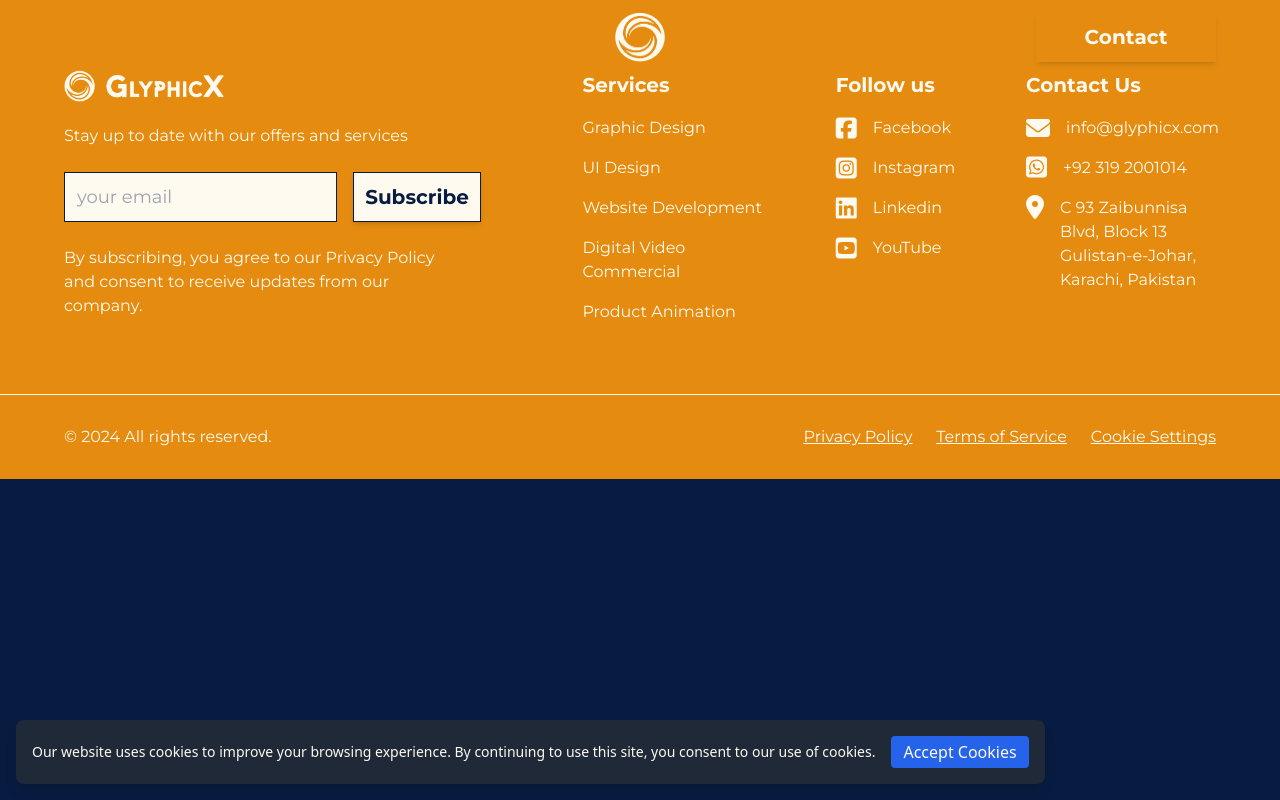
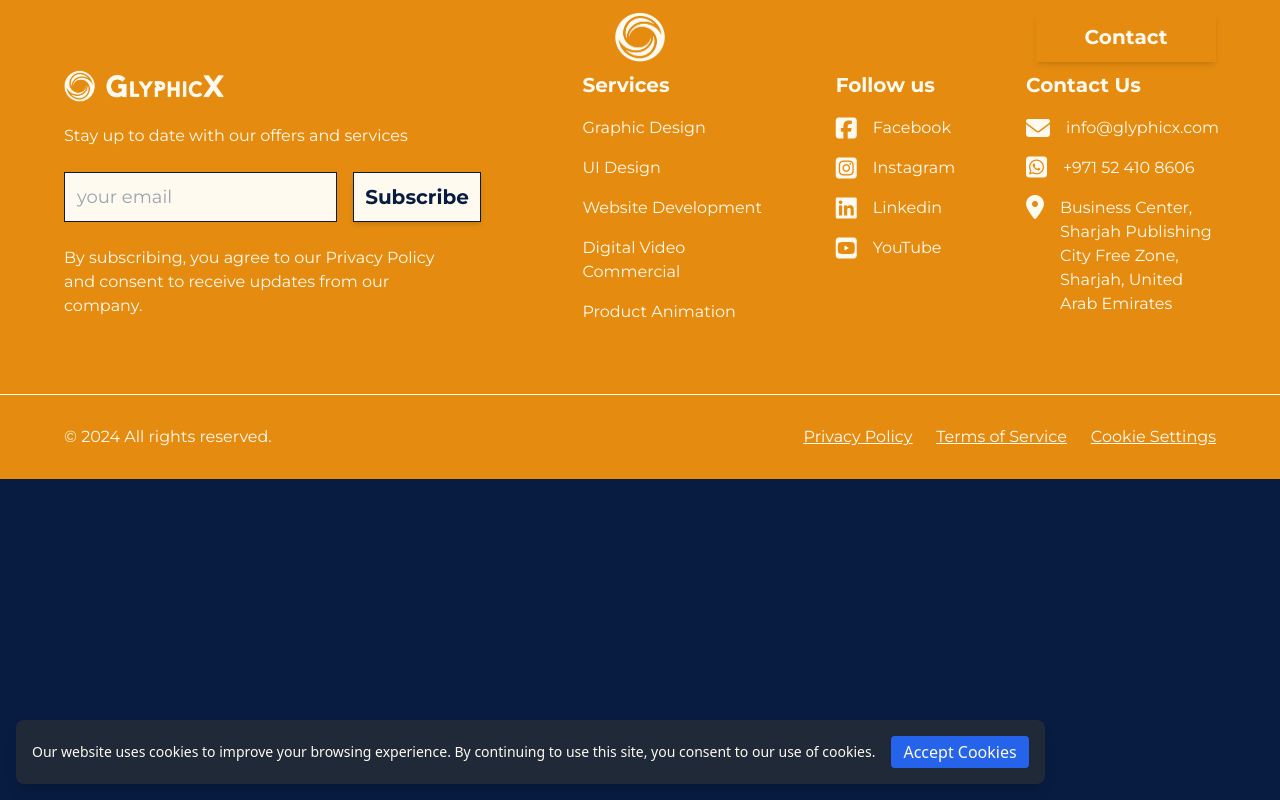
Before and after one commit to Zayan-dev/GlyphicX, a React (Vite) app: page /#/resources in a window 1280 px wide. Built offline with nearby package versions, Linux system fonts and the light colour scheme.

Commit message:
footer update

```diff
--- a/src/components/footer/Footer.jsx
+++ b/src/components/footer/Footer.jsx
@@ -252,7 +252,7 @@ const Footer = () => {
               </div>
             </a>
             <a
-              href="https://wa.me/923192001014"
+              href="https://wa.me/971524108606"
               target="_blank"
               className="para"
             >
@@ -260,11 +260,11 @@ const Footer = () => {
                 <div>
                   <i className="fa-brands fa-square-whatsapp fa-xl"></i>
                 </div>
-                <p className="para">+92 319 2001014</p>
+                <p className="para">+971 52 410 8606</p>
               </div>
             </a>
             <a
-              href="https://www.google.com/maps?q=24.91054099503488,67.13492330610099"
+              href="https://maps.app.goo.gl/hw6sBkvT3p3LtZMH8"
               target="_blank"
               className="para"
             >
@@ -273,8 +273,8 @@ const Footer = () => {
                   <i className="fa-solid fa-location-dot fa-xl"></i>
                 </div>
                 <p className="para">
-                  C 93 Zaibunnisa Blvd, Block 13 Gulistan-e-Johar,
-                  Karachi, Pakistan
+                Business Center, Sharjah Publishing City Free Zone, Sharjah,
+                United Arab Emirates
                 </p>
               </div>
             </a>
```
